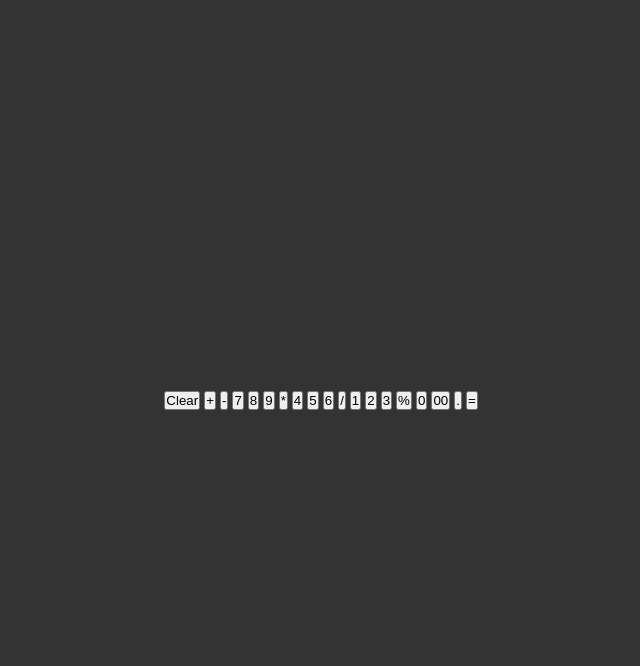
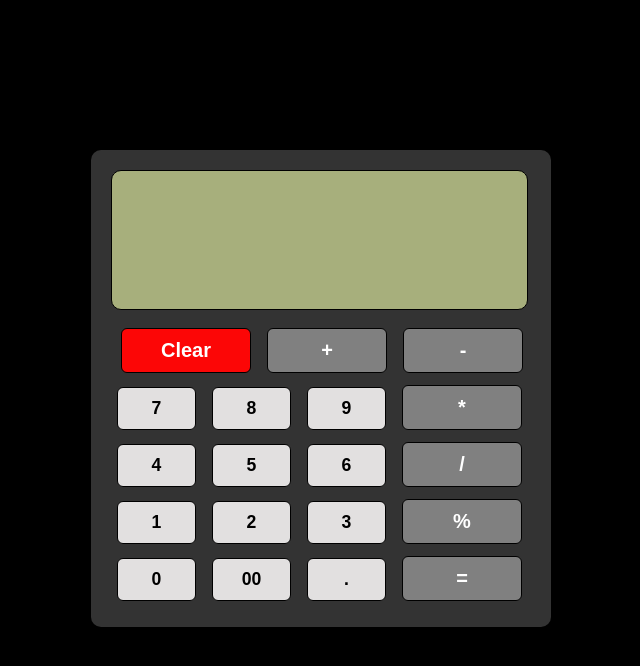
Before and after one commit to Akhilbabu456/_3D_calculator, a plain HTML site: page index.html in a window 1280 px wide. Shown: the whole page, without its empty margins (319-959 px from the left). Drawn offline with Linux system fonts and the light colour scheme.

Commit message:
Update style.css

```diff
--- a/style.css
+++ b/style.css
@@ -2,66 +2,70 @@
     margin: 0;
     padding: 0;
 }
+div{
+    width: 420px;
+    height: auto;
+    background-color: #333333;
+    padding: 20px;
+    margin: auto;
+    margin-top: 150px;
+    border-radius: 10px;
+}
 body{
-    display: flex;
-    justify-content: center;
-    align-items: center;
-    min-height: 100vh;
-    background-color: #333;
+    background-color: #000;
 }
-.calculator{
-    position: relative;
-    width: 300px;
-}
-.buttons{
-    position: relative;
-    display: grid;
-}
-.calculator .buttons #value{
-    position: relative;
+h2{
+    width: 400px;
     height: 100px;
-    width: calc(100%-16px);
-    background: #a7af7c;
-    grid-column: span 4;
-    left: 8px;
-    margin-right: 13px;
-    margin-bottom: 12px;
-    line-height: 100px;
-    padding: 0 20px;
+    background-color: #a7af7c;
+    ;
+    border: 1px solid #000;
+    text-align: right;
+    font-size: 40px;
+    padding-top: 38px;
+    padding-right: 15px;
     border-radius: 10px;
-    text-align: right;
-    font-size: 1.5em;
-    color: #3a3c2e;
-    overflow: hidden;
+    margin-bottom: 8px;
     user-select: none;
 }
-.buttons span{
+.clear{
+    width: 130px;
+    height: 45px;
+    padding: 10px;
+    margin: 6px;
+    background-color: #fc0606;
+    color: #fff;
+    border: 1px solid #000;
+    border-radius: 6px;
+    margin-top: 10px;
+    margin-left: 10px;
+    font-size: 20px;
+    font-weight: bold;
+}
+.sign{
+    width: 120px;
+    height: 45px;
+    background-color: #808080;
+    color: #fff;
+    font-size: 20px;
+    font-weight: bold;
+    border: 1px solid #000;
+}
+button{
+    width: 79px;
     position: relative;
     padding: 10px;
     margin: 6px;
     min-width: 40px;
     font-size: 1.1em;
-    display: flex;
+    font-weight: bold;
+    display: inline-block;
     justify-content: center;
     align-items: center;
-    color: #999;
+    color: #000000;
     border-radius: 6px;
-    background: linear-gradient(#555353,#363535);
+    border: 1px solid #000;
     cursor: pointer;
     user-select: none;
+    background-color: #e2e0e0;
 }
-.buttons span#clear{
-    grid-column: span 2;
-    background: #f44336;
-    color: #fff;
-}
-.buttons span#plus{
-    grid-row: span 2;
-    background: #31a935;
-    color: #fff;
-}
-.buttons span#equal{
-    grid-column: span 1;
-    background: #2196f3;
-    color: #fff;
-}
```
